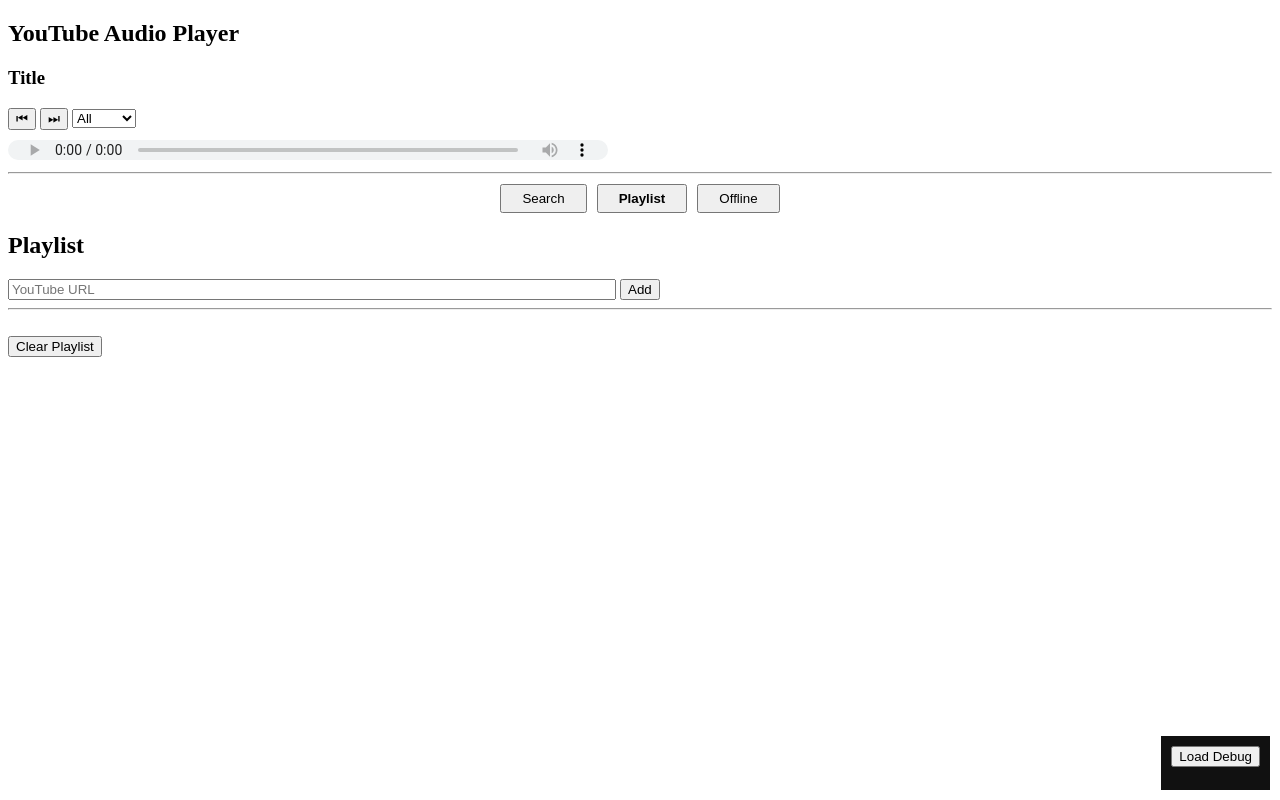
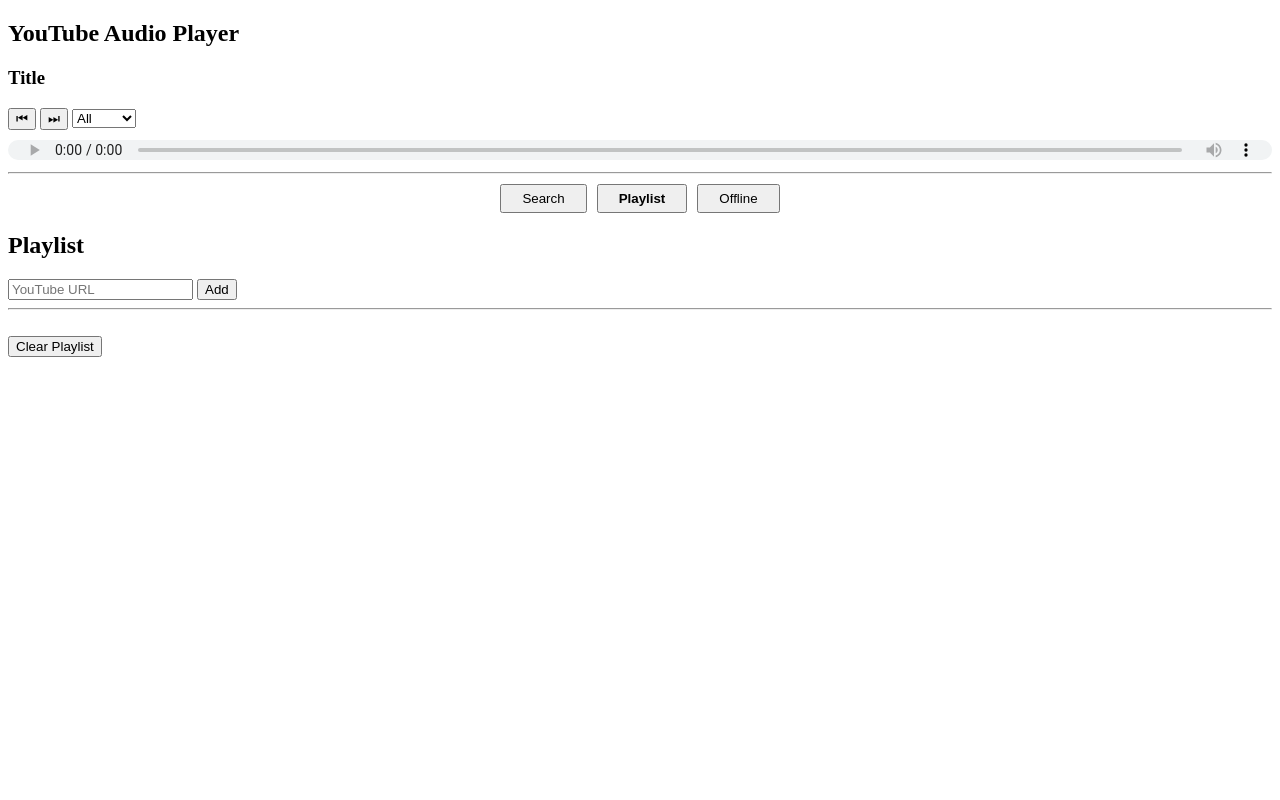
Before and after one commit to studiomoments/producerscenter, a website: page public/index.html in a window 1280 px wide. Both pictures are taken after a click on the button "Playlist". Drawn offline with Linux system fonts and the light colour scheme.

Commit message:
Update index.html

```diff
--- a/public/index.html
+++ b/public/index.html
@@ -19,7 +19,7 @@
             <option value="shuffle">Shuffle</option>
         </select>
     </div>
-    <audio id="audio" controls style="width:600px"></audio>
+    <audio id="audio" controls style="width:100%"></audio>
     <hr>
     <div class="tabbar">
         <button class="tabBtn active" data-tab="searchTab">Search</button>
@@ -32,13 +32,14 @@
         <div id="searchDropdown"></div>
         <button id="searchBtn">Search</button>
         <div id="searchSuggestions" style="display: none;"></div>
+        <div id="pagination"></div>
         <hr>
         <div id="searchResults"></div>
     </div>
 
     <div id="playlistTab" class="tabContent">
         <h2>Playlist</h2>
-        <input id="url" style="width:600px" placeholder="YouTube URL">
+        <input id="url" style="max-width:600px" placeholder="YouTube URL">
         <button id="addBtn">Add</button>
         <hr>
         <div id="playlistInfo"></div>
@@ -269,11 +270,11 @@
             };
     </script>
 
-    <div
+    <!-- <div
         style="position:fixed;bottom:10px;right:10px;background:#111;color:#0f0;padding:10px;font-family:monospace;max-width:400px;z-index:9999;">
         <button onclick="loadDebug()">Load Debug</button>
         <pre id="debug"></pre>
-    </div>
+    </div> -->
 
     <script>
 
```
